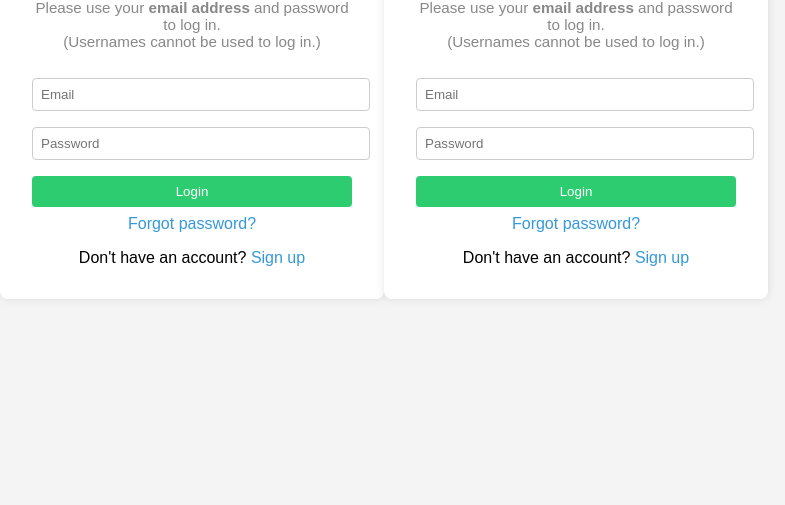
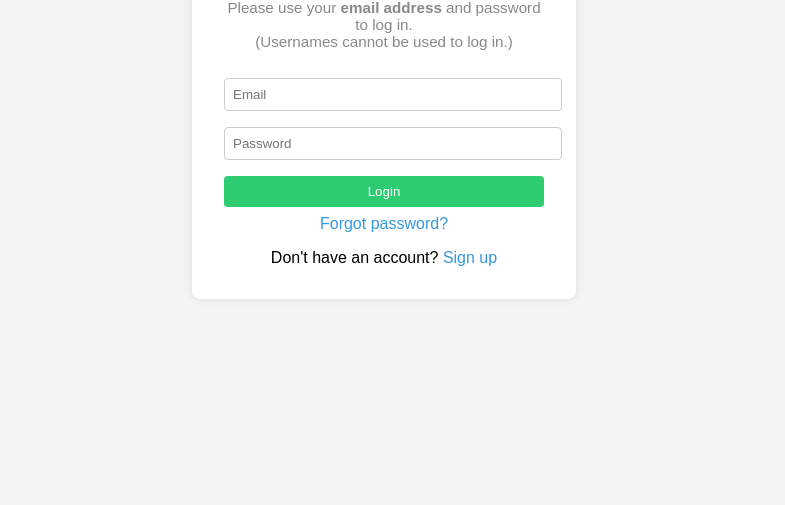
Before and after one commit to gorillaheartmedia/scrum, a plain HTML site: page login.html in a window 1280 px wide. Shown: the part 295-800 px from the top of the page, without its empty margins (256-1041 px from the left). Drawn offline with nearby package versions, Linux system fonts and the light colour scheme.

Commit message:
Update login.html

```diff
--- a/login.html
+++ b/login.html
@@ -124,129 +124,3 @@
   </script>
 </body>
 </html>
-<!DOCTYPE html>
-<html lang="en">
-<head>
-  <meta charset="UTF-8" />
-  <meta name="viewport" content="width=device-width, initial-scale=1.0" />
-  <title>Login - Scrum App</title>
-  <script src="https://cdn.jsdelivr.net/npm/@supabase/supabase-js"></script>
-  <style>
-    body {
-      font-family: Arial, sans-serif;
-      background-color: #f4f4f4;
-      display: flex;
-      justify-content: center;
-      align-items: center;
-      height: 100vh;
-      margin: 0;
-    }
-    .container {
-      background: white;
-      padding: 2rem;
-      border-radius: 8px;
-      box-shadow: 0 0 10px rgba(0,0,0,0.1);
-      width: 320px;
-    }
-    h2 {
-      margin-bottom: 1rem;
-      text-align: center;
-    }
-    input {
-      width: 100%;
-      padding: 0.5rem;
-      margin: 0.5rem 0;
-      border: 1px solid #ccc;
-      border-radius: 4px;
-    }
-    button {
-      width: 100%;
-      padding: 0.5rem;
-      background-color: #2ecc71;
-      color: white;
-      border: none;
-      border-radius: 4px;
-      cursor: pointer;
-      margin-top: 0.5rem;
-    }
-    .link {
-      margin-top: 1rem;
-      text-align: center;
-    }
-    .link a {
-      color: #3498db;
-      text-decoration: none;
-    }
-    .tip {
-      font-size: 0.95rem;
-      color: #888;
-      margin-bottom: 1.2rem;
-      text-align: center;
-      margin-top: -0.5rem;
-    }
-    .error-msg {
-      color: #e74c3c;
-      font-size: 1rem;
-      margin-bottom: 1rem;
-      text-align: center;
-      display: none;
-    }
-  </style>
-</head>
-<body>
-<div class="container">
-  <h2>Login</h2>
-  <div class="tip">
-    Please use your <b>email address</b> and password to log in.<br>
-    (Usernames cannot be used to log in.)
-  </div>
-  <div id="error" class="error-msg"></div>
-  <input type="email" id="email" placeholder="Email" autocomplete="username" />
-  <input type="password" id="password" placeholder="Password" autocomplete="current-password" />
-  <button onclick="login()">Login</button>
-  <div class="link" style="margin-top:0.5rem;">
-    <a href="forgot.html">Forgot password?</a>
-  </div>
-  <div class="link">
-    Don't have an account? <a href="signup.html">Sign up</a>
-  </div>
-</div>
-
-  <script>
-    const supabaseClient = supabase.createClient(
-      'https://thiqiwptecjozwgbepvg.supabase.co',
-      'eyJhbGciOiJIUzI1NiIsInR5cCI6IkpXVCJ9.eyJpc3MiOiJzdXBhYmFzZSIsInJlZiI6InRoaXFpd3B0ZWNqb3p3Z2JlcHZnIiwicm9sZSI6ImFub24iLCJpYXQiOjE3NTMwMjU3NzYsImV4cCI6MjA2ODYwMTc3Nn0.-sHNcMu5YmSYwuPI4Ukae-22Nr7vGBcAXVEVDYjzG3I'
-    );
-
-    async function login() {
-      const email = document.getElementById('email').value.trim();
-      const password = document.getElementById('password').value;
-      const errorDiv = document.getElementById('error');
-      errorDiv.style.display = "none";
-      errorDiv.textContent = "";
-
-      if (!email || !password) {
-        errorDiv.textContent = "Please fill in both email and password.";
-        errorDiv.style.display = "block";
-        return;
-      }
-
-      const { error } = await supabaseClient.auth.signInWithPassword({ email, password });
-
-      if (error) {
-        errorDiv.textContent = "Login error: " + error.message;
-        errorDiv.style.display = "block";
-      } else {
-        window.location.href = 'index.html';
-      }
-    }
-
-    document.addEventListener('DOMContentLoaded', async () => {
-      const { data: { session } } = await supabaseClient.auth.getSession();
-      if (session) {
-        window.location.href = 'index.html';
-      }
-    });
-  </script>
-</body>
-</html>
```
